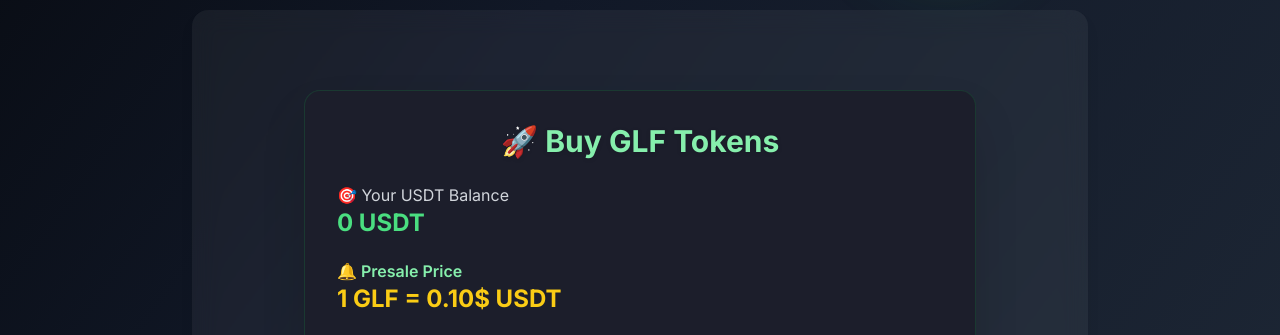
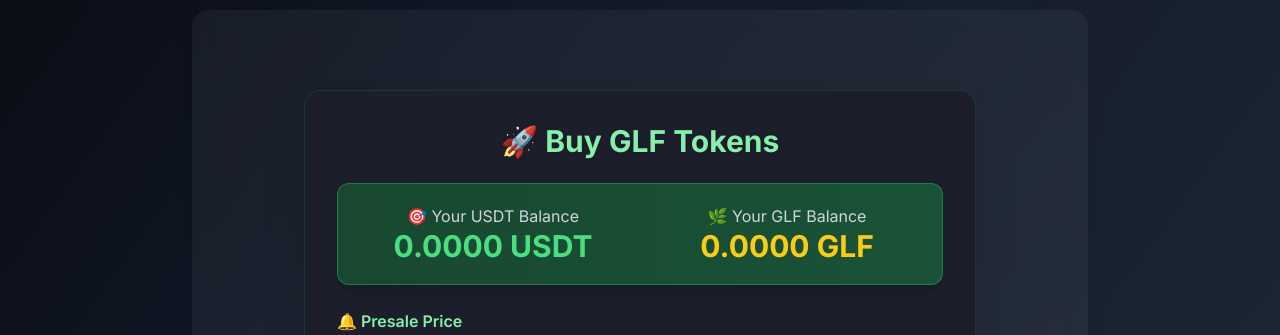
Before and after one commit to shopnilshovon/glf-presale-v2-, a React (Vite) app: page / in a window 1280 px wide. Shown: the part 988-1323 px from the top of the page. Built offline with nearby package versions, Linux system fonts and the light colour scheme.

Commit message:
Update BuyToken.jsx

```diff
--- a/src/components/BuyToken.jsx
+++ b/src/components/BuyToken.jsx
@@ -1,30 +1,76 @@
 import { useEffect, useState } from "react";
 import { ethers } from "ethers";
-import { USDT_TOKEN_ADDRESS, PRESALE_CONTRACT_ADDRESS } from "../utils/constants";
+import { USDT_TOKEN_ADDRESS, PRESALE_CONTRACT_ADDRESS, GLF_TOKEN_ADDRESS } from "../utils/constants";
 import ABI from "../abis/PresaleABI.json";
-import { motion } from "framer-motion";
+import GLF_ABI from "../abis/GLFTokenABI.json"; // ERC20 ABI for GLF token balance fetch
+import { motion, AnimatePresence } from "framer-motion";
 
 export default function BuyToken({ account, setNotification }) {
   const [amount, setAmount] = useState("");
   const [loading, setLoading] = useState(false);
   const [status, setStatus] = useState("");
   const [usdtBalance, setUsdtBalance] = useState("0");
+  const [glfBalance, setGlfBalance] = useState("0");
+  const [displayGlfBalance, setDisplayGlfBalance] = useState(0);
 
   const GLF_PRICE = 0.10;
 
+  // Fetch both USDT and GLF balances
   const fetchBalances = async () => {
     if (!account || !window.ethereum) return;
     const provider = new ethers.providers.Web3Provider(window.ethereum);
 
+    // USDT contract (6 decimals)
     const usdt = new ethers.Contract(
       USDT_TOKEN_ADDRESS,
       ["function balanceOf(address) view returns (uint256)"],
       provider
     );
 
-    const usdtBal = await usdt.balanceOf(account);
-    setUsdtBalance(ethers.utils.formatUnits(usdtBal, 6));
+    // GLF contract (assume 18 decimals)
+    const glf = new ethers.Contract(
+      GLF_TOKEN_ADDRESS,
+      ["function balanceOf(address) view returns (uint256)"],
+      provider
+    );
+
+    try {
+      const [usdtBalRaw, glfBalRaw] = await Promise.all([
+        usdt.balanceOf(account),
+        glf.balanceOf(account),
+      ]);
+      const usdtBal = ethers.utils.formatUnits(usdtBalRaw, 6);
+      const glfBal = ethers.utils.formatUnits(glfBalRaw, 18);
+
+      setUsdtBalance(usdtBal);
+      setGlfBalance(glfBal);
+    } catch (err) {
+      console.error("Failed to fetch balances:", err);
+    }
   };
+
+  // Animate GLF balance count up effect when glfBalance changes
+  useEffect(() => {
+    let start = 0;
+    const end = parseFloat(glfBalance);
+    if (isNaN(end)) return;
+
+    const duration = 1000; // animation duration ms
+    const increment = end / (duration / 30); // update every 30ms
+
+    let current = start;
+    const timer = setInterval(() => {
+      current += increment;
+      if (current >= end) {
+        setDisplayGlfBalance(end);
+        clearInterval(timer);
+      } else {
+        setDisplayGlfBalance(current);
+      }
+    }, 30);
+
+    return () => clearInterval(timer);
+  }, [glfBalance]);
 
   useEffect(() => {
     fetchBalances();
@@ -39,6 +85,8 @@ export default function BuyToken({ account, setNotification }) {
   const setMaxAmount = () => {
     setAmount(usdtBalance);
   };
+
+  // ... (buy function stays same)
 
   const buy = async () => {
     if (!account) {
@@ -106,11 +154,35 @@ export default function BuyToken({ account, setNotification }) {
           🚀 Buy GLF Tokens
         </h2>
 
-        {/* USDT Balance */}
-        <div className="mb-5">
-          <p className="text-sm sm:text-base text-gray-300">🎯 Your USDT Balance</p>
-          <p className="text-xl sm:text-2xl font-bold text-green-400">{usdtBalance} USDT</p>
-        </div>
+        {/* Balance Box with animation */}
+        <motion.div
+          initial={{ opacity: 0, y: 20 }}
+          animate={{ opacity: 1, y: 0 }}
+          transition={{ duration: 0.8 }}
+          className="mb-6 grid grid-cols-2 gap-6 bg-gradient-to-r from-green-800/60 to-green-600/40 rounded-xl p-5 shadow-lg border border-green-400/30"
+        >
+          {/* USDT Balance */}
+          <div className="flex flex-col items-center">
+            <p className="text-sm sm:text-base text-gray-300">🎯 Your USDT Balance</p>
+            <p className="text-2xl sm:text-3xl font-bold text-green-400">
+              {parseFloat(usdtBalance).toFixed(4)} USDT
+            </p>
+          </div>
+
+          {/* GLF Balance */}
+          <div className="flex flex-col items-center">
+            <p className="text-sm sm:text-base text-gray-300">🌿 Your GLF Balance</p>
+            <motion.p
+              key={displayGlfBalance} // rerun animation on value change
+              initial={{ opacity: 0, y: 10 }}
+              animate={{ opacity: 1, y: 0 }}
+              transition={{ duration: 0.6 }}
+              className="text-2xl sm:text-3xl font-bold text-yellow-400"
+            >
+              {displayGlfBalance.toFixed(4)} GLF
+            </motion.p>
+          </div>
+        </motion.div>
 
         {/* Presale Price */}
         <div className="mb-5">
```
